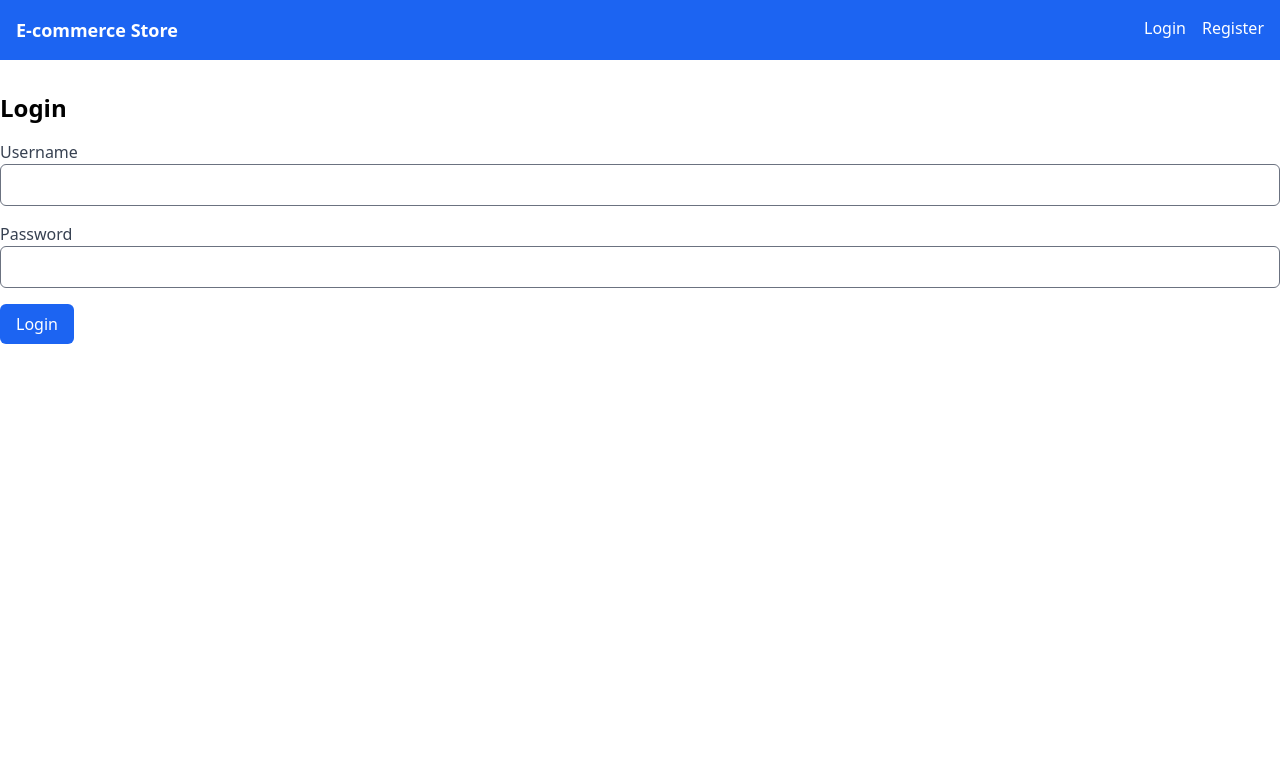
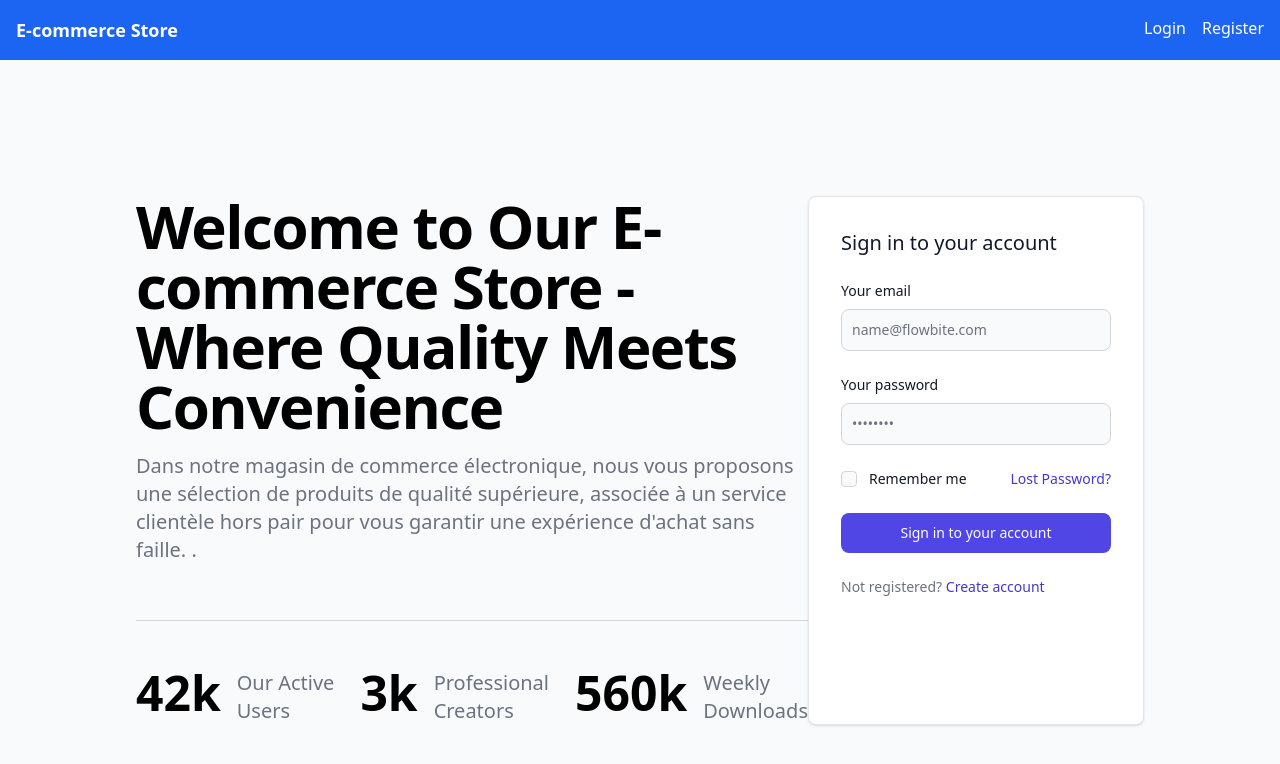
Before and after one commit to Ayushch12/Ecommerce-store, a React (Create React App) app: page /login in a window 1280 px wide. Shown: the top 764 px of the page. Built offline with nearby package versions, Linux system fonts and the light colour scheme.

Commit message:
Updated the login and register

```diff
--- a/db.json
+++ b/db.json
@@ -13,6 +13,11 @@
     {
       "id": "8d9b",
       "username": "Ayush",
+      "password": "12345678"
+    },
+    {
+      "id": "680c",
+      "email": "ayush12@gmail.com",
       "password": "12345678"
     }
   ],
--- a/src/pages/LoginPage.tsx
+++ b/src/pages/LoginPage.tsx
@@ -4,7 +4,7 @@ import { useAuth } from '../context/AuthContext';
 import { login as loginService, setAuthToken } from '../services/auth';
 
 const LoginPage: React.FC = () => {
-  const [username, setUsername] = useState('');
+  const [email, setEmail] = useState('');
   const [password, setPassword] = useState('');
   const [error, setError] = useState('');
   const navigate = useNavigate();
@@ -13,43 +13,122 @@ const LoginPage: React.FC = () => {
   const handleLogin = async (e: React.FormEvent) => {
     e.preventDefault();
     try {
-      const { token, user } = await loginService(username, password);
+      const { token, user } = await loginService(email, password);
       setAuthToken(token);
       login(user);
       navigate('/');
     } catch (err) {
-      setError('Invalid username or password');
+      setError('Invalid email or password');
     }
   };
 
   return (
-    <div className="container mx-auto py-8">
-      <h1 className="text-2xl font-bold mb-4">Login</h1>
+    <section className="bg-gray-50 dark:bg-gray-900 min-h-screen flex items-center justify-center">
+      <div className="grid py-8 px-4 mx-auto max-w-screen-xl lg:gap-12 xl:gap-0 lg:py-16 lg:grid-cols-12">
+        <div className="place-self-center mr-auto mb-10 lg:col-span-7 xl:col-span-8 xl:mb-0">
+          <h1 className="mb-4 max-w-2xl text-4xl font-extrabold tracking-tight leading-none md:text-5xl xl:text-6xl dark:text-white">
+          Welcome to Our E-commerce Store - Where Quality Meets Convenience
+
+
+          </h1>
+          <p className="mb-6 max-w-2xl font-light text-gray-500 lg:mb-8 md:text-lg lg:text-xl dark:text-gray-400">
+          Dans notre magasin de commerce électronique, nous vous proposons une sélection de produits de qualité supérieure, associée à un service clientèle hors pair pour vous garantir une expérience d'achat sans faille.
+.
+          </p>
+          <ul className="hidden justify-between pt-12 mx-auto mt-14 border-t border-gray-300 xl:flex dark:border-gray-700 dark:text-white">
+            <li className="flex">
+              <span className="text-4xl font-extrabold lg:text-5xl">42k</span>
+              <div className="block pl-4 text-xl text-gray-500 dark:text-gray-400">
+                <div>Our Active</div>
+                <div>Users</div>
+              </div>
+            </li>
+            <li className="flex">
+              <span className="text-4xl font-extrabold lg:text-5xl">3k</span>
+              <div className="block pl-4 text-xl text-gray-500 dark:text-gray-400">
+                <div>Professional</div>
+                <div>Creators</div>
+              </div>
+            </li>
+            <li className="flex">
+              <span className="text-4xl font-extrabold lg:text-5xl">560k</span>
+              <div className="block pl-4 text-xl text-gray-500 dark:text-gray-400">
+                <div>Weekly</div>
+                <div>Downloads</div>
+              </div>
+            </li>
+          </ul>
+        </div>
+        <div className="justify-center p-4 max-w-screen-sm bg-white rounded-lg border border-gray-200 shadow lg:mt-0 lg:col-span-5 xl:col-span-4 sm:p-6 lg:p-8 dark:bg-gray-800 dark:border-gray-700">
+          <form className="space-y-6" onSubmit={handleLogin}>
+            <h2 className="text-xl font-medium text-gray-900 dark:text-white">Sign in to your account</h2>
             {error && <p className="text-red-600">{error}</p>}
-      <form onSubmit={handleLogin}>
-        <div className="mb-4">
-          <label className="block text-gray-700">Username</label>
+            <div>
+              <label htmlFor="email" className="block mb-2 text-sm font-medium text-gray-900 dark:text-gray-300">
+                Your email
+              </label>
               <input
-            type="text"
-            value={username}
-            onChange={(e) => setUsername(e.target.value)}
-            className="w-full px-4 py-2 border rounded-md"
+                type="email"
+                name="email"
+                id="email"
+                className="bg-gray-50 border border-gray-300 text-gray-900 text-sm rounded-lg focus:ring-primary-500 focus:border-primary-500 block w-full p-2.5 dark:bg-gray-600 dark:border-gray-500 dark:placeholder-gray-400 dark:text-white"
+                placeholder="name@flowbite.com"
+                value={email}
+                onChange={(e) => setEmail(e.target.value)}
                 required
               />
             </div>
-        <div className="mb-4">
-          <label className="block text-gray-700">Password</label>
+            <div>
+              <label htmlFor="password" className="block mb-2 text-sm font-medium text-gray-900 dark:text-gray-300">
+                Your password
+              </label>
               <input
                 type="password"
+                name="password"
+                id="password"
+                placeholder="••••••••"
+                className="bg-gray-50 border border-gray-300 text-gray-900 text-sm rounded-lg focus:ring-primary-500 focus:border-primary-500 block w-full p-2.5 dark:bg-gray-600 dark:border-gray-500 dark:placeholder-gray-400 dark:text-white"
                 value={password}
                 onChange={(e) => setPassword(e.target.value)}
-            className="w-full px-4 py-2 border rounded-md"
                 required
               />
             </div>
-        <button type="submit" className="bg-blue-600 text-white px-4 py-2 rounded-md">Login</button>
+            <div className="flex items-start">
+              <div className="flex items-start">
+                <div className="flex items-center h-5">
+                  <input
+                    id="remember"
+                    aria-describedby="remember"
+                    type="checkbox"
+                    className="w-4 h-4 bg-gray-50 rounded border border-gray-300 focus:ring-3 focus:ring-primary-300 dark:bg-gray-700 dark:border-gray-600 dark:focus:ring-primary-600 dark:ring-offset-gray-800"
+                  />
+                </div>
+                <div className="ml-3 text-sm">
+                  <label htmlFor="remember" className="font-medium text-gray-900 dark:text-gray-300">
+                    Remember me
+                  </label>
+                </div>
+              </div>
+              <a href="#" className="ml-auto text-sm text-primary-700 hover:underline dark:text-primary-500">
+                Lost Password?
+              </a>
+            </div>
+            <button
+              type="submit"
+              className="w-full text-white bg-primary-600 hover:bg-primary-700 focus:ring-4 focus:outline-none focus:ring-primary-300 font-medium rounded-lg text-sm px-5 py-2.5 text-center dark:bg-primary-600 dark:hover:bg-primary-500 dark:focus:ring-primary-700"
+            >
+              Sign in to your account
+            </button>
+            <div className="text-sm font-medium text-gray-500 dark:text-gray-300">
+              Not registered?{' '}
+              <a href="/register" className="text-primary-700 hover:underline dark:text-primary-500">
+                Create account
+              </a>
+            </div>
           </form>
         </div>
+      </div>
+    </section>
   );
 };
 
--- a/src/pages/RegisterPage.tsx
+++ b/src/pages/RegisterPage.tsx
@@ -4,7 +4,7 @@ import { useAuth } from '../context/AuthContext';
 import { register as registerService } from '../services/auth';
 
 const RegisterPage: React.FC = () => {
-  const [username, setUsername] = useState('');
+  const [email, setEmail] = useState('');
   const [password, setPassword] = useState('');
   const [confirmPassword, setConfirmPassword] = useState('');
   const [error, setError] = useState('');
@@ -18,52 +18,115 @@ const RegisterPage: React.FC = () => {
       return;
     }
     try {
-      const user = await registerService(username, password);
+      const user = await registerService(email, password);
       login(user);
-      navigate('/login');
+      navigate('/');
     } catch (err) {
       setError('Failed to register');
     }
   };
 
   return (
-    <div className="container mx-auto py-8">
-      <h1 className="text-2xl font-bold mb-4">Register</h1>
+    <section className="bg-gray-50 dark:bg-gray-900">
+      <div className="grid py-8 px-4 mx-auto max-w-screen-xl lg:gap-12 xl:gap-0 lg:py-16 lg:grid-cols-12">
+        <div className="place-self-center mr-auto mb-10 lg:col-span-7 xl:col-span-8 xl:mb-0">
+          <h1 className="mb-4 max-w-2xl text-4xl font-extrabold tracking-tight leading-none md:text-5xl xl:text-6xl dark:text-white">
+          Shop Now and Experience the Best in Online Shopping
+
+          </h1>
+          <p className="mb-6 max-w-2xl font-light text-gray-500 lg:mb-8 md:text-lg lg:text-xl dark:text-gray-400">
+          Découvrez une large gamme de produits, des appareils électroniques les plus récents aux vêtements à la mode,
+          tous soigneusement sélectionnés pour répondre à vos besoins et à vos préférences. Notre plateforme est conçue pour vous offrir une interface intuitive et conviviale, vous permettant de trouver facilement ce que vous cherchez.
+          </p>
+          <ul className="hidden justify-between pt-12 mx-auto mt-14 border-t border-gray-300 xl:flex dark:border-gray-700 dark:text-white">
+            <li className="flex">
+              <span className="text-4xl font-extrabold lg:text-5xl">42k</span>
+              <div className="block pl-4 text-xl text-gray-500 dark:text-gray-400">
+                <div>Our Active</div>
+                <div>Users</div>
+              </div>
+            </li>
+            <li className="flex">
+              <span className="text-4xl font-extrabold lg:text-5xl">3k</span>
+              <div className="block pl-4 text-xl text-gray-500 dark:text-gray-400">
+                <div>Professional</div>
+                <div>Creators</div>
+              </div>
+            </li>
+            <li className="flex">
+              <span className="text-4xl font-extrabold lg:text-5xl">560k</span>
+              <div className="block pl-4 text-xl text-gray-500 dark:text-gray-400">
+                <div>Weekly</div>
+                <div>Downloads</div>
+              </div>
+            </li>
+          </ul>
+        </div>
+        <div className="justify-center p-4 max-w-screen-sm bg-white rounded-lg border border-gray-200 shadow lg:mt-0 lg:col-span-5 xl:col-span-4 sm:p-6 lg:p-8 dark:bg-gray-800 dark:border-gray-700">
+          <form className="space-y-6" onSubmit={handleRegister}>
+            <h2 className="text-xl font-medium text-gray-900 dark:text-white">Create an account</h2>
             {error && <p className="text-red-600">{error}</p>}
-      <form onSubmit={handleRegister}>
-        <div className="mb-4">
-          <label className="block text-gray-700">Username</label>
+            <div>
+              <label htmlFor="email" className="block mb-2 text-sm font-medium text-gray-900 dark:text-gray-300">
+                Your email
+              </label>
               <input
-            type="text"
-            value={username}
-            onChange={(e) => setUsername(e.target.value)}
-            className="w-full px-4 py-2 border rounded-md"
+                type="email"
+                name="email"
+                id="email"
+                className="bg-gray-50 border border-gray-300 text-gray-900 text-sm rounded-lg focus:ring-primary-500 focus:border-primary-500 block w-full p-2.5 dark:bg-gray-600 dark:border-gray-500 dark:placeholder-gray-400 dark:text-white"
+                placeholder="name@flowbite.com"
+                value={email}
+                onChange={(e) => setEmail(e.target.value)}
                 required
               />
             </div>
-        <div className="mb-4">
-          <label className="block text-gray-700">Password</label>
+            <div>
+              <label htmlFor="password" className="block mb-2 text-sm font-medium text-gray-900 dark:text-gray-300">
+                Your password
+              </label>
               <input
                 type="password"
+                name="password"
+                id="password"
+                placeholder="••••••••"
+                className="bg-gray-50 border border-gray-300 text-gray-900 text-sm rounded-lg focus:ring-primary-500 focus:border-primary-500 block w-full p-2.5 dark:bg-gray-600 dark:border-gray-500 dark:placeholder-gray-400 dark:text-white"
                 value={password}
                 onChange={(e) => setPassword(e.target.value)}
-            className="w-full px-4 py-2 border rounded-md"
                 required
               />
             </div>
-        <div className="mb-4">
-          <label className="block text-gray-700">Confirm Password</label>
+            <div>
+              <label htmlFor="confirmPassword" className="block mb-2 text-sm font-medium text-gray-900 dark:text-gray-300">
+                Confirm your password
+              </label>
               <input
                 type="password"
+                name="confirmPassword"
+                id="confirmPassword"
+                placeholder="••••••••"
+                className="bg-gray-50 border border-gray-300 text-gray-900 text-sm rounded-lg focus:ring-primary-500 focus:border-primary-500 block w-full p-2.5 dark:bg-gray-600 dark:border-gray-500 dark:placeholder-gray-400 dark:text-white"
                 value={confirmPassword}
                 onChange={(e) => setConfirmPassword(e.target.value)}
-            className="w-full px-4 py-2 border rounded-md"
                 required
               />
             </div>
-        <button type="submit" className="bg-blue-600 text-white px-4 py-2 rounded-md">Register</button>
+            <button
+              type="submit"
+              className="w-full text-white bg-primary-600 hover:bg-primary-700 focus:ring-4 focus:outline-none focus:ring-primary-300 font-medium rounded-lg text-sm px-5 py-2.5 text-center dark:bg-primary-600 dark:hover:bg-primary-500 dark:focus:ring-primary-700"
+            >
+              Create an account
+            </button>
+            <div className="text-sm font-medium text-gray-500 dark:text-gray-300">
+              Already have an account?{' '}
+              <a href="/login" className="text-primary-700 hover:underline dark:text-primary-500">
+                Sign in
+              </a>
+            </div>
           </form>
         </div>
+      </div>
+    </section>
   );
 };
 
```
Also changed, not shown: src/services/auth.ts (+7 -7 lines), tailwind.config.js (+12 -3 lines). Lines whose indentation alone changed are shown as unchanged.
